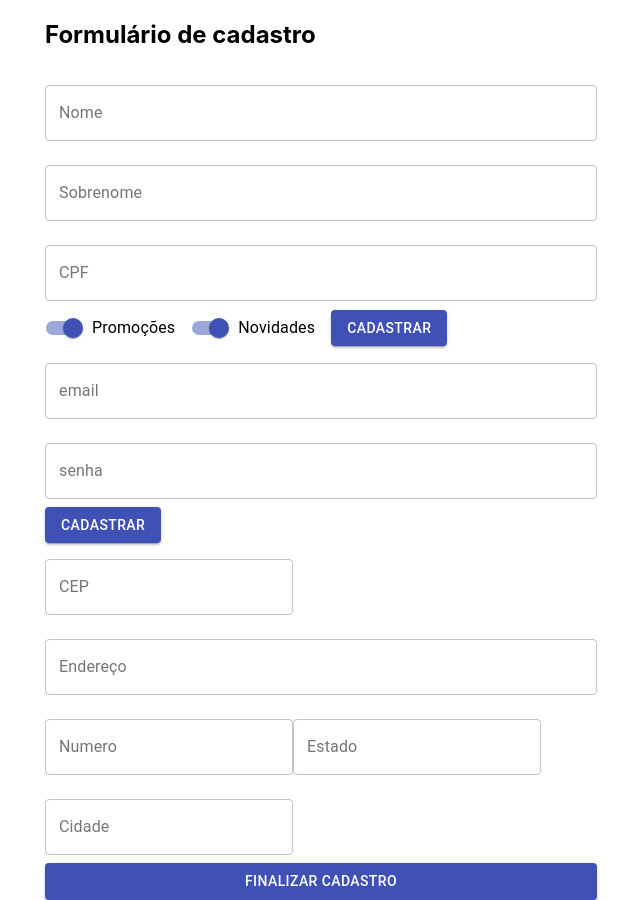
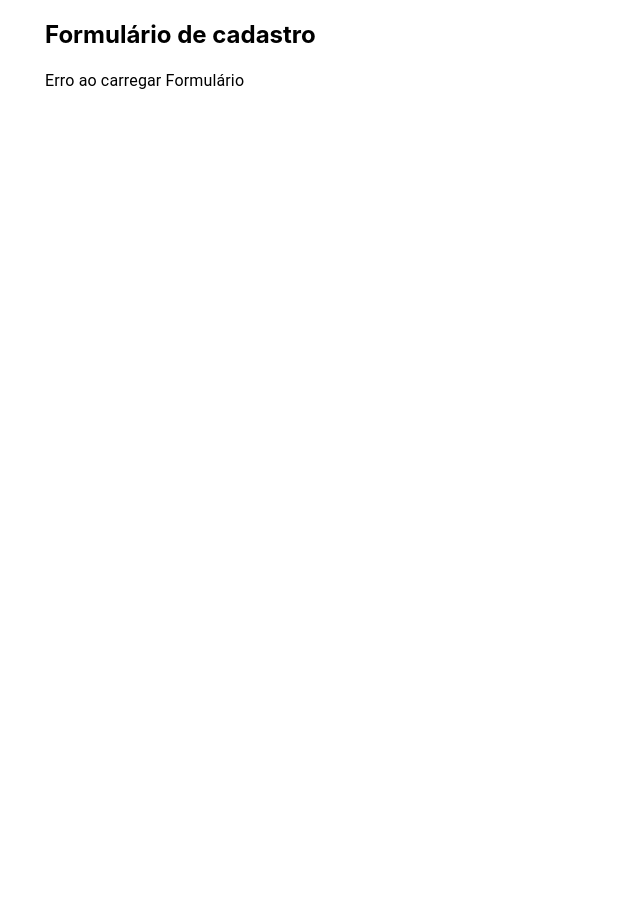
Before and after one commit to devjef/form-de-cadastro, a React (Create React App) app: page / in a window 1280 px wide. Shown: the whole page, without its empty margins (319-959 px from the left). After the commit the page ends 800 px from the top, so only its background shows below. Built offline with nearby package versions, Linux system fonts and the light colour scheme.

Commit message:
mudança dinamica de formulário

```diff
--- a/src/components/FormularioCadastro/FormularioCadastro.jsx
+++ b/src/components/FormularioCadastro/FormularioCadastro.jsx
@@ -2,14 +2,29 @@ import React, { useState } from "react";
 import DadosPessoais from './DadosPessoais';
 import DadosUsuario from './DadosUsuario';
 import DadosEntrega from './DadosEntrega';
+import { Typography } from '@material-ui/core';
 
 function FormularioCadastro({ aoEnviar, validaCPF }) {
 
+  const [etapaAtual, setEtapaAtual] = useState(3);
+
+  function FormularioAtual(etapa) {
+    switch (etapa) {
+      case 0:
+        return <DadosPessoais aoEnviar={aoEnviar} validaCPF={validaCPF} />
+      case 1:
+        return <DadosUsuario />
+      case 2:
+        return <DadosEntrega />
+      default:
+        return <Typography>Erro ao carregar Formulário</Typography>
+    }
+
+  }
+
   return (
     <>
-      <DadosPessoais aoEnviar={aoEnviar} validaCPF={validaCPF} />
-      <DadosUsuario />
-      <DadosEntrega />
+      {FormularioAtual(etapaAtual)}
     </>
   );
 }
```
